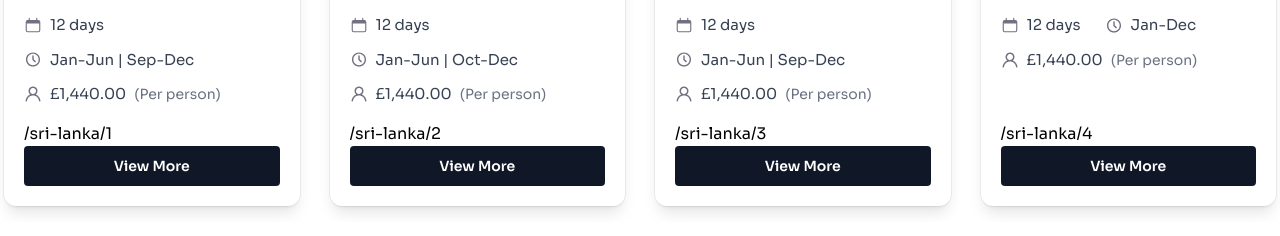
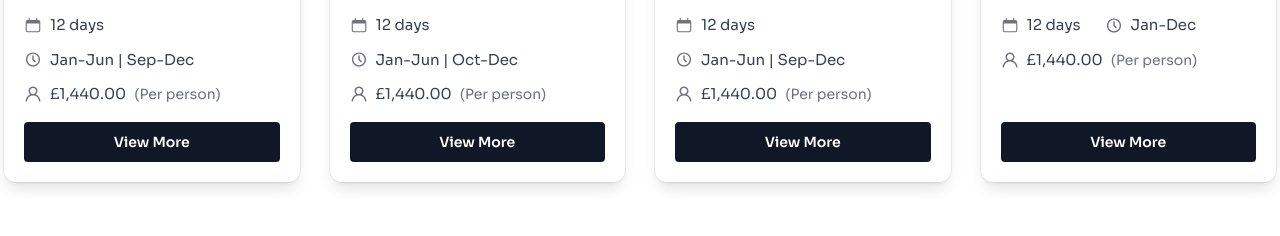
Before and after one commit to Rajith0417/escapeelite, a Next.js app: page /maldives in a window 1280 px wide. Shown: the part 2120-2356 px from the top of the page. Built offline with nearby package versions, Linux system fonts and the light colour scheme; no server answers.

Commit message:
fix: 404 issue fixed

```diff
--- a/src/components/HolidayCardDetails.tsx
+++ b/src/components/HolidayCardDetails.tsx
@@ -80,8 +80,6 @@ export default function HolidayCardDetails({
 
         {/* CTA - push to bottom */}
         <div className="mt-auto">
-          {onViewMoreHref}
-          {basePath}
           <Link
             href={onViewMoreHref}
             className="inline-flex w-full items-center justify-center rounded-sm bg-gray-900 text-white py-2.5 px-5 text-sm font-semibold hover:bg-gray-800 transition-colors"
```
